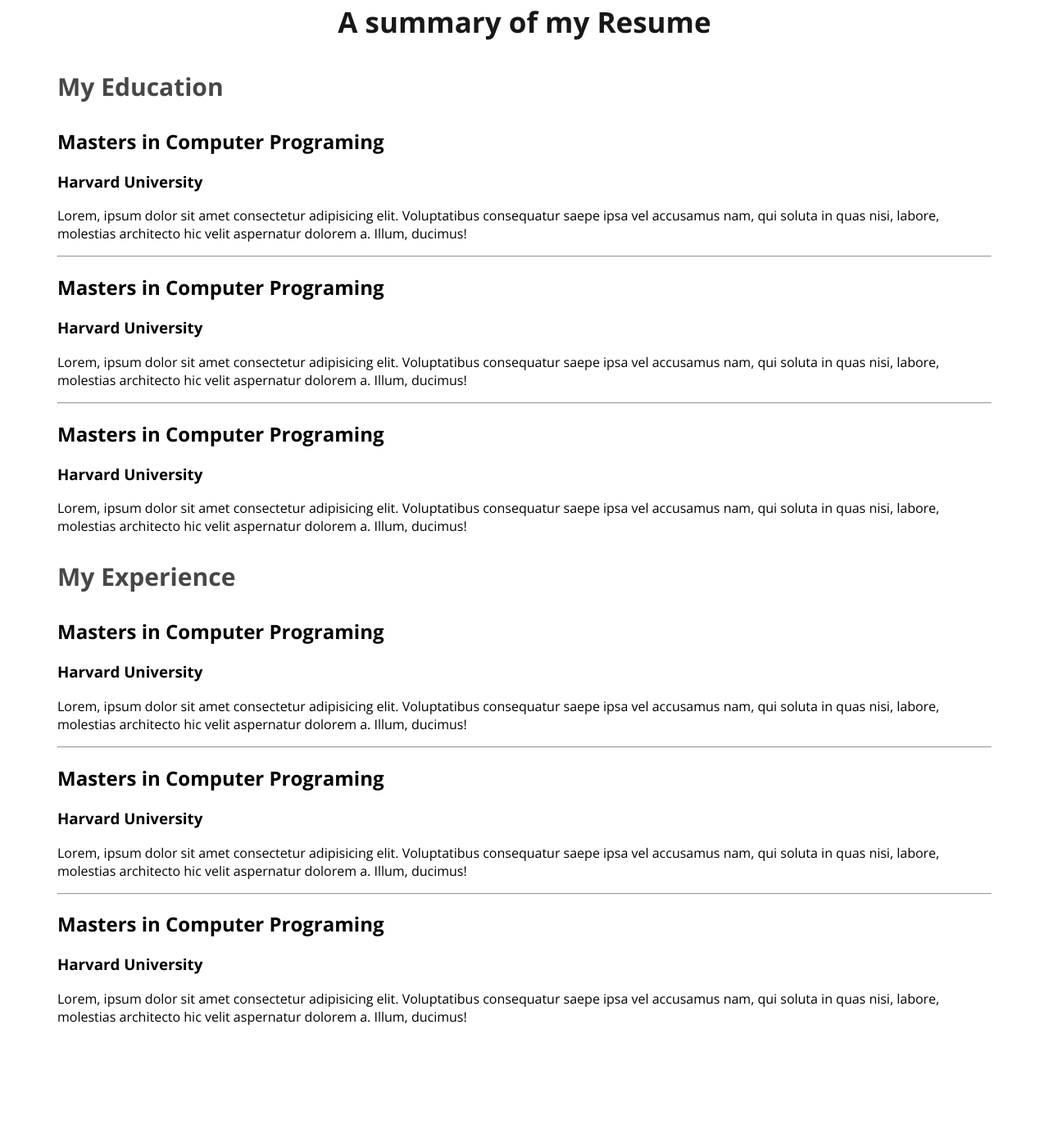
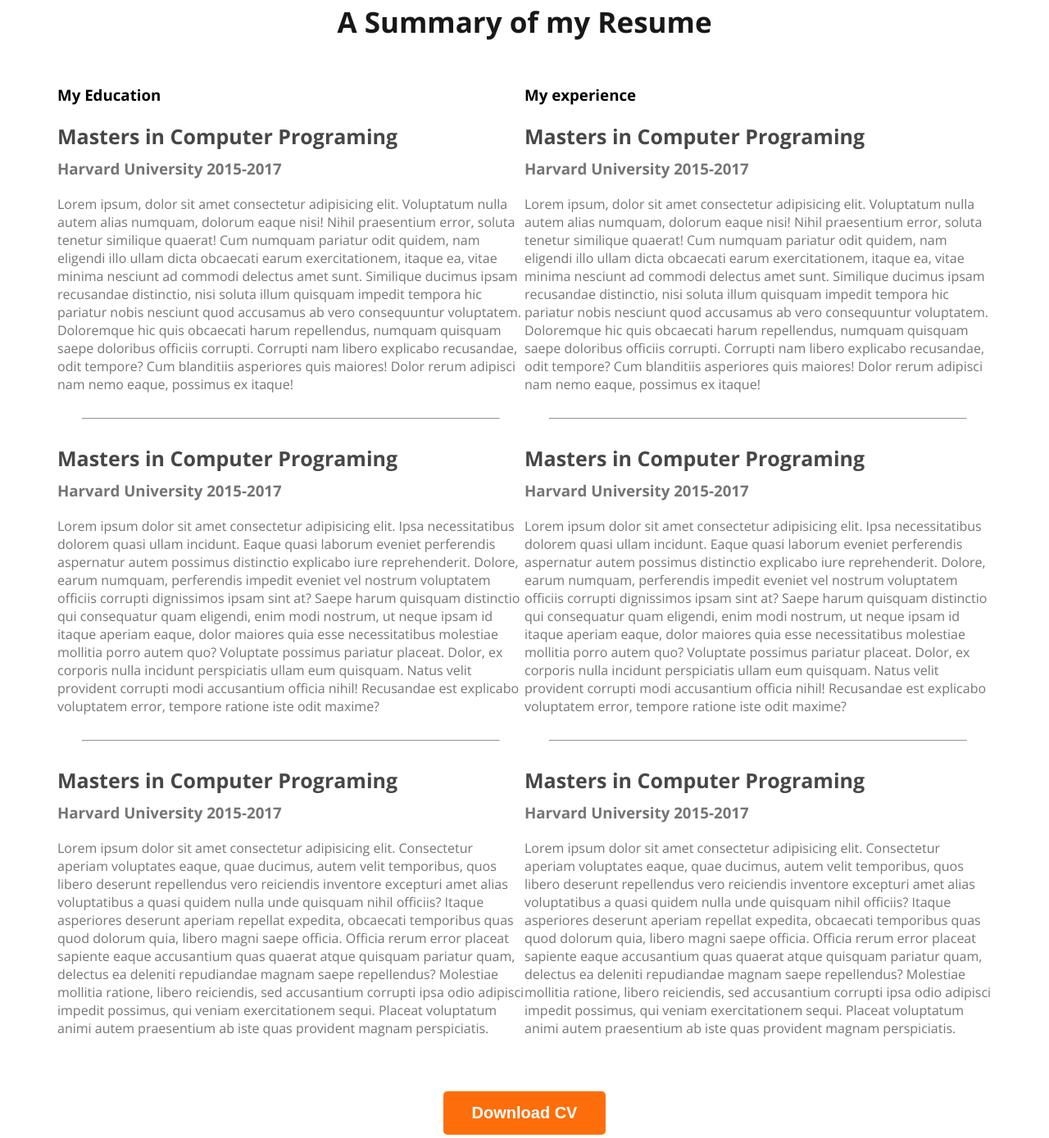
Before and after one commit to Anik66/Web-Developer--portfilo, a plain HTML site: page index.html in a window 1280 px wide. Shown: the part 2633-4022 px from the top of the page at 82% size. Before the commit the page ends 3901 px from the top, so only its background shows below. Drawn offline with nearby package versions, Linux system fonts and the light colour scheme.

Commit message:
main section complete

```diff
--- a/Styles/Portfoilo.css
+++ b/Styles/Portfoilo.css
@@ -153,3 +153,33 @@ skill{
     font-weight: 700;
 
 }
+
+.resume-item-title{
+    color: #474747;
+    font-size: 25px;
+    font-weight: 700;
+    margin-bottom: 10px;
+
+}
+
+.resume-container{
+    display: flex;
+}
+
+.resume-item-insit{
+    margin-bottom:20px ;
+    margin-top: 0px;
+}
+
+.resume-item-des,.resume-item-insit{
+   color: #757575;
+}
+
+.resume-container hr{
+    margin: 30px ;
+}
+
+.download-cv{
+    text-align: center;
+    margin-top: 50px;
+}
--- a/index.html
+++ b/index.html
@@ -103,59 +103,65 @@
 
         <!-- Resume Section  -->
         <section>
-            <h3 class="section-title">A summary of my Resume</h3>
+            <h3 class="section-title">A Summary of my Resume</h3>
             <div class="resume-container">
                 <div class="resume-column">
-                    <h3 class="resume-column-title">My Education</h3>
+                    <h3 class="resume-colum-title">My Education</h3>
                     <div class="resume-item">
-                        <h2 class="resume-item-tittle">Masters in Computer Programing</h2>
-                        <h3 class="resume-item-insit">Harvard University</h3>
-                        <p class="resume-item-desc">Lorem, ipsum dolor sit amet consectetur adipisicing elit. Voluptatibus consequatur saepe ipsa vel accusamus nam, qui soluta in quas nisi, labore, molestias architecto hic velit aspernatur dolorem a. Illum, ducimus!</p>
+                        <h2 class="resume-item-title">Masters in Computer Programing</h2>
+                        <h3 class="resume-item-insit">Harvard University 2015-2017</h3>
+                        <p class="resume-item-des">Lorem ipsum, dolor sit amet consectetur adipisicing elit. Voluptatum nulla autem alias numquam, dolorum eaque nisi! Nihil praesentium error, soluta tenetur similique quaerat! Cum numquam pariatur odit quidem, nam eligendi illo ullam dicta obcaecati earum exercitationem, itaque ea, vitae minima nesciunt ad commodi delectus amet sunt. Similique ducimus ipsam recusandae distinctio, nisi soluta illum quisquam impedit tempora hic pariatur nobis nesciunt quod accusamus ab vero consequuntur voluptatem. Doloremque hic quis obcaecati harum repellendus, numquam quisquam saepe doloribus officiis corrupti. Corrupti nam libero explicabo recusandae, odit tempore? Cum blanditiis asperiores quis maiores! Dolor rerum adipisci nam nemo eaque, possimus ex itaque!</p>
                     </div>
                     <hr>
+                    <div class="resume-item">
+                        <h2 class="resume-item-title">Masters in Computer Programing</h2>
+                        <h3 class="resume-item-insit">Harvard University 2015-2017</h3>
+                        <p class="resume-item-des">Lorem ipsum dolor sit amet consectetur adipisicing elit. Ipsa necessitatibus dolorem quasi ullam incidunt. Eaque quasi laborum eveniet perferendis aspernatur autem possimus distinctio explicabo iure reprehenderit. Dolore, earum numquam, perferendis impedit eveniet vel nostrum voluptatem officiis corrupti dignissimos ipsam sint at? Saepe harum quisquam distinctio qui consequatur quam eligendi, enim modi nostrum, ut neque ipsam id itaque aperiam eaque, dolor maiores quia esse necessitatibus molestiae mollitia porro autem quo? Voluptate possimus pariatur placeat. Dolor, ex corporis nulla incidunt perspiciatis ullam eum quisquam. Natus velit provident corrupti modi accusantium officia nihil! Recusandae est explicabo voluptatem error, tempore ratione iste odit maxime?</p>
+                    </div>
+                    <hr>
+                    <div class="resume-item">
+                        <h2 class="resume-item-title">Masters in Computer Programing</h2>
+                        <h3 class="resume-item-insit">Harvard University 2015-2017</h3>
+                        <p class="resume-item-des">Lorem ipsum dolor sit amet consectetur adipisicing elit. Consectetur aperiam voluptates eaque, quae ducimus, autem velit temporibus, quos libero deserunt repellendus vero reiciendis inventore excepturi amet alias voluptatibus a quasi quidem nulla unde quisquam nihil officiis? Itaque asperiores deserunt aperiam repellat expedita, obcaecati temporibus quas quod dolorum quia, libero magni saepe officia. Officia rerum error placeat sapiente eaque accusantium quas quaerat atque quisquam pariatur quam, delectus ea deleniti repudiandae magnam saepe repellendus? Molestiae mollitia ratione, libero reiciendis, sed accusantium corrupti ipsa odio adipisci impedit possimus, qui veniam exercitationem sequi. Placeat voluptatum animi autem praesentium ab iste quas provident magnam perspiciatis.</p>
+                    </div>
 
 
 
-                        <div class="resume-item">
-                            <h2 class="resume-item-tittle">Masters in Computer Programing</h2>
-                            <h3 class="resume-item-insit">Harvard University</h3>
-                            <p class="resume-item-desc">Lorem, ipsum dolor sit amet consectetur adipisicing elit. Voluptatibus consequatur saepe ipsa vel accusamus nam, qui soluta in quas nisi, labore, molestias architecto hic velit aspernatur dolorem a. Illum, ducimus!</p>
-                        </div>
+                </div>
+                <div class="resume-column">
+                    <h3 class="resume-colum-title">My experience</h3>
+                    <div class="resume-item">
+                        <h2 class="resume-item-title">Masters in Computer Programing</h2>
+                        <h3 class="resume-item-insit">Harvard University 2015-2017</h3>
+                        <p class="resume-item-des">Lorem ipsum, dolor sit amet consectetur adipisicing elit. Voluptatum nulla autem alias numquam, dolorum eaque nisi! Nihil praesentium error, soluta tenetur similique quaerat! Cum numquam pariatur odit quidem, nam eligendi illo ullam dicta obcaecati earum exercitationem, itaque ea, vitae minima nesciunt ad commodi delectus amet sunt. Similique ducimus ipsam recusandae distinctio, nisi soluta illum quisquam impedit tempora hic pariatur nobis nesciunt quod accusamus ab vero consequuntur voluptatem. Doloremque hic quis obcaecati harum repellendus, numquam quisquam saepe doloribus officiis corrupti. Corrupti nam libero explicabo recusandae, odit tempore? Cum blanditiis asperiores quis maiores! Dolor rerum adipisci nam nemo eaque, possimus ex itaque!</p>
+                    </div>
+                    <hr>
+                    <div class="resume-item">
+                        <h2 class="resume-item-title">Masters in Computer Programing</h2>
+                        <h3 class="resume-item-insit">Harvard University 2015-2017</h3>
+                        <p class="resume-item-des">Lorem ipsum dolor sit amet consectetur adipisicing elit. Ipsa necessitatibus dolorem quasi ullam incidunt. Eaque quasi laborum eveniet perferendis aspernatur autem possimus distinctio explicabo iure reprehenderit. Dolore, earum numquam, perferendis impedit eveniet vel nostrum voluptatem officiis corrupti dignissimos ipsam sint at? Saepe harum quisquam distinctio qui consequatur quam eligendi, enim modi nostrum, ut neque ipsam id itaque aperiam eaque, dolor maiores quia esse necessitatibus molestiae mollitia porro autem quo? Voluptate possimus pariatur placeat. Dolor, ex corporis nulla incidunt perspiciatis ullam eum quisquam. Natus velit provident corrupti modi accusantium officia nihil! Recusandae est explicabo voluptatem error, tempore ratione iste odit maxime?</p>
+                    </div>
+                    <hr>
+                    <div class="resume-item">
+                        <h2 class="resume-item-title">Masters in Computer Programing</h2>
+                        <h3 class="resume-item-insit">Harvard University 2015-2017</h3>
+                        <p class="resume-item-des">Lorem ipsum dolor sit amet consectetur adipisicing elit. Consectetur aperiam voluptates eaque, quae ducimus, autem velit temporibus, quos libero deserunt repellendus vero reiciendis inventore excepturi amet alias voluptatibus a quasi quidem nulla unde quisquam nihil officiis? Itaque asperiores deserunt aperiam repellat expedita, obcaecati temporibus quas quod dolorum quia, libero magni saepe officia. Officia rerum error placeat sapiente eaque accusantium quas quaerat atque quisquam pariatur quam, delectus ea deleniti repudiandae magnam saepe repellendus? Molestiae mollitia ratione, libero reiciendis, sed accusantium corrupti ipsa odio adipisci impedit possimus, qui veniam exercitationem sequi. Placeat voluptatum animi autem praesentium ab iste quas provident magnam perspiciatis.</p>
+                    </div>
+                </div>
+            </div>
 
-                           <hr>
-                        <div class="resume-item">
-                            <h2 class="resume-item-tittle">Masters in Computer Programing</h2>
-                            <h3 class="resume-item-insit">Harvard University</h3>
-                            <p class="resume-item-desc">Lorem, ipsum dolor sit amet consectetur adipisicing elit. Voluptatibus consequatur saepe ipsa vel accusamus nam, qui soluta in quas nisi, labore, molestias architecto hic velit aspernatur dolorem a. Illum, ducimus!</p>
-                        </div>
-
-
-                        <div>
-                            <div class="resume-column">
-                            <h3 class="resume-column-title">My Experience</h3>
-                            <div class="resume-item">
-                                <h2 class="resume-item-tittle">Masters in Computer Programing</h2>
-                                <h3 class="resume-item-insit">Harvard University</h3>
-                                <p class="resume-item-desc">Lorem, ipsum dolor sit amet consectetur adipisicing elit. Voluptatibus consequatur saepe ipsa vel accusamus nam, qui soluta in quas nisi, labore, molestias architecto hic velit aspernatur dolorem a. Illum, ducimus!</p>
-                            </div>
-                            <hr>
+            <div class="download-cv">
+                <button class="btn-primary">Download CV</button>
+            </div>
 
 
 
-                                <div class="resume-item">
-                                    <h2 class="resume-item-tittle">Masters in Computer Programing</h2>
-                                    <h3 class="resume-item-insit">Harvard University</h3>
-                                    <p class="resume-item-desc">Lorem, ipsum dolor sit amet consectetur adipisicing elit. Voluptatibus consequatur saepe ipsa vel accusamus nam, qui soluta in quas nisi, labore, molestias architecto hic velit aspernatur dolorem a. Illum, ducimus!</p>
-                                </div>
 
-                                   <hr>
-                                <div class="resume-item">
-                                    <h2 class="resume-item-tittle">Masters in Computer Programing</h2>
-                                    <h3 class="resume-item-insit">Harvard University</h3>
-                                    <p class="resume-item-desc">Lorem, ipsum dolor sit amet consectetur adipisicing elit. Voluptatibus consequatur saepe ipsa vel accusamus nam, qui soluta in quas nisi, labore, molestias architecto hic velit aspernatur dolorem a. Illum, ducimus!</p>
-                                </div>
-                            </div>
-                        </div>
+
+
+
+
+
 
 
 
```
